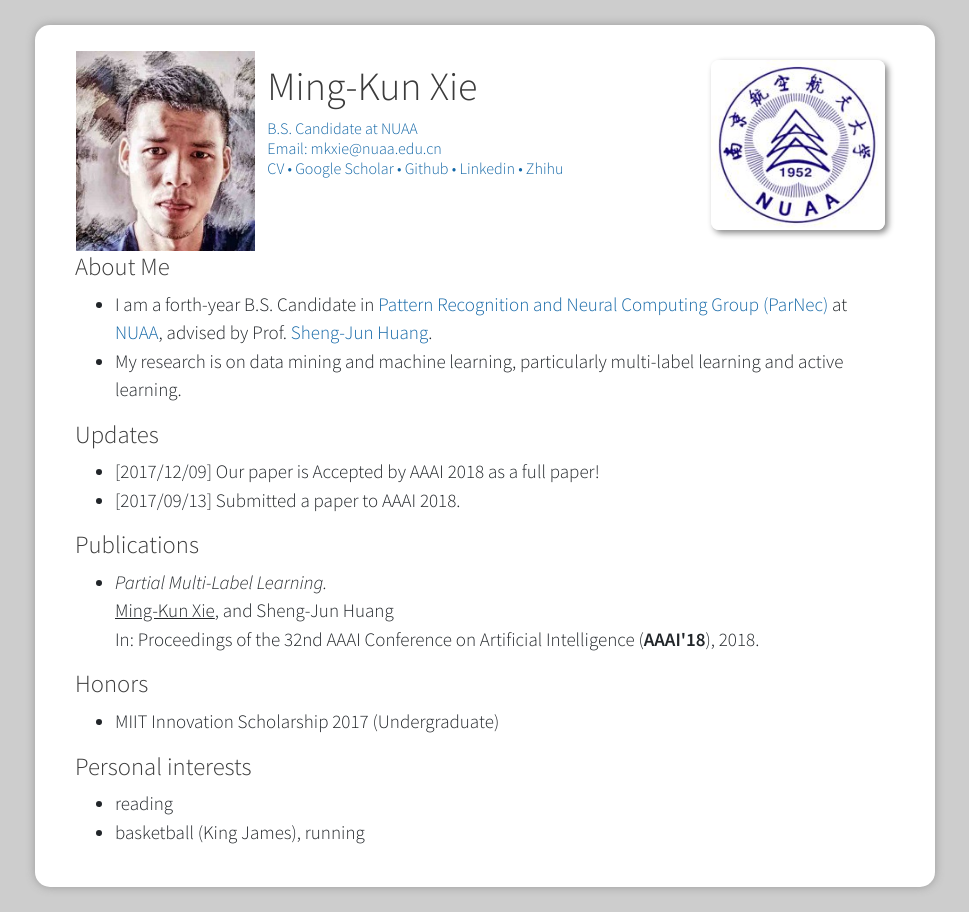
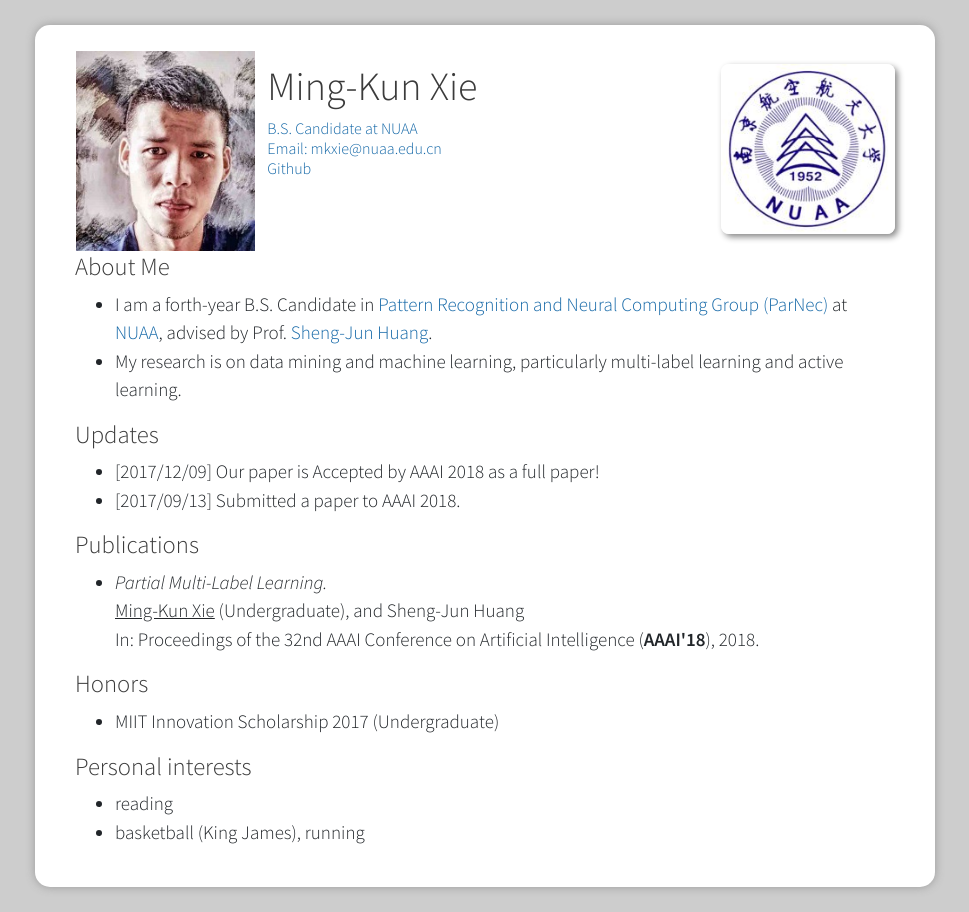
Before and after one commit to milkshieh/milkshieh.github.io, a Jekyll site: the page index.html, which Jekyll copies as it is, in a window 1280 px wide. Shown: the whole page, without its empty margins (155-1124 px from the left). Built offline with Jekyll 4.4.1, drawn with Linux system fonts in a browser that asks for light colours.

Commit message:
edit publications

```diff
--- a/index.html
+++ b/index.html
@@ -95,7 +95,7 @@ body
     text-decoration: none;
   }
 
-    #mit_logo {
+    #nuaa_logo {
         position: absolute;
         left: 646px;
         top: 14px;
@@ -157,15 +157,17 @@ body
   <div id="DocInfo">
     <h1>Ming-Kun Xie</h1>
         B.S. Candidate at NUAA<br>
-        Email: <a href="mailto:mkxie@nuaa.edu.cn">mkxie@nuaa.edu.cn</a><br>
-        <a href="CV_web.pdf">CV</a> • <a href="https://scholar.google.com/citations?user=9D4aG8AAAAAJ&amp;hl=en">Google Scholar</a> • <a href="https://github.com/metalbubble">Github</a> • <a href="https://www.linkedin.com/in/boleizhou">Linkedin</a> • <a href="https://www.zhihu.com/people/zhou-bo-lei/answers">Zhihu</a>
+        Email: <a href="mailto:mkxie@nuaa.edu.cn">mkxie@nuaa.edu.cn</a>
+        <br>
+        <a href="https://github.com/milkx">Github</a>
   </div><br>
     <div id="nuaa_logo">
-        <a href="http://www.mit.edu"><img src="images/nuaa.jpg" height="170px" class="papericon" style="position:absolute; right:10px;top:10px;"></a>
+        <a href="http://www.nuaa.edu.cn"><img src="images/nuaa.jpg" height="170px" class="papericon"></a>
     </div>
   </td>
   </tr>
-  </tbody></table>
+  </tbody>
+  </table>
 
   <h2>About Me</h2>
     <ul>
@@ -182,7 +184,7 @@ body
    <h2>Publications</h2>
         <ul>
         <tr>
-           <td class="pub_td2"><li><i>Partial Multi-Label Learning.</i><br><u>Ming-Kun Xie</u>, and Sheng-Jun Huang<br>In: Proceedings of the 32nd AAAI Conference on Artificial Intelligence (<strong>AAAI'18</strong>), 2018.<br></li>
+           <td class="pub_td2"><li><i>Partial Multi-Label Learning.</i><br><u>Ming-Kun Xie</u> (Undergraduate), and Sheng-Jun Huang<br>In: Proceedings of the 32nd AAAI Conference on Artificial Intelligence (<strong>AAAI'18</strong>), 2018.<br></li>
          </td>
         </tr>
         </ul>
```
